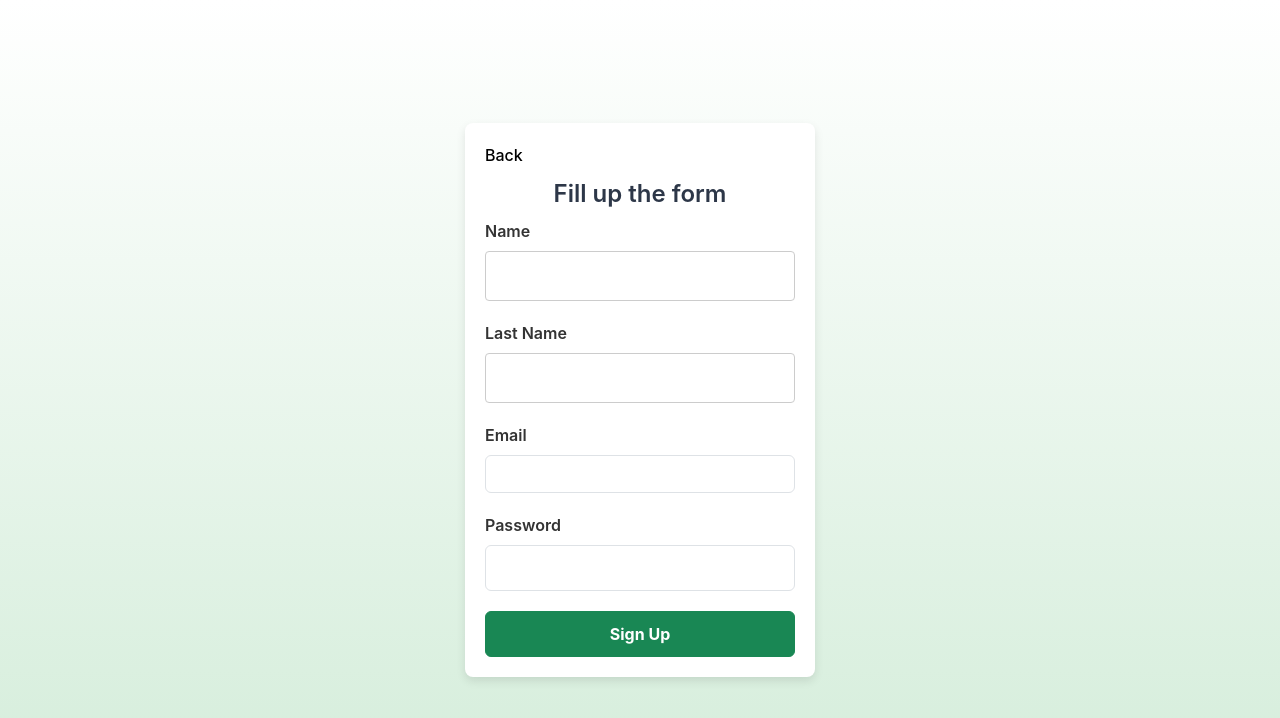
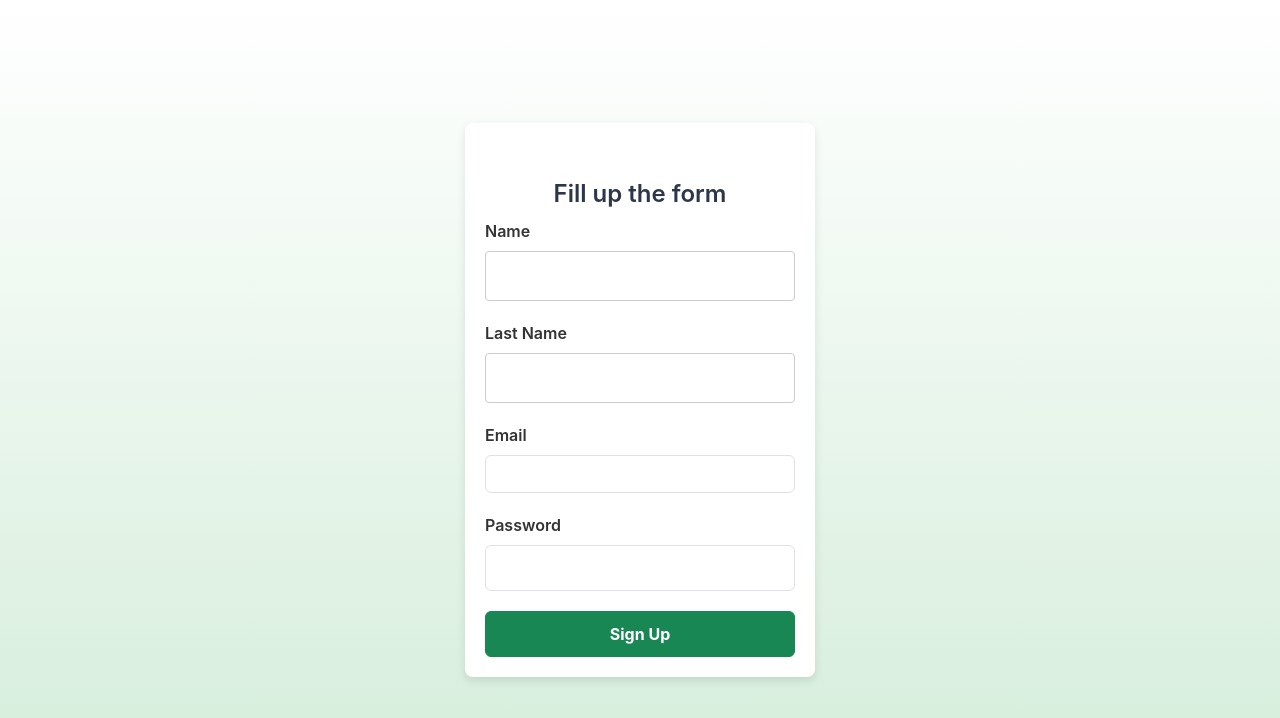
Before and after one commit to Rencealvarez/WebAetha, a React (Create React App) app: page /register in a window 1280 px wide. Shown: the top 718 px of the page. Built offline with nearby package versions, Linux system fonts and the light colour scheme.

Commit message:
style: Update back-link color to ensure visibility and consistency

```diff
--- a/src/pages/LearnMore.js
+++ b/src/pages/LearnMore.js
@@ -127,10 +127,10 @@ const LearnMore = () => {
           <div className="d-flex align-items-center">
             <Link
               to="/explore"
-              className="back-link"
+              className="back-link text-white"
               aria-label="Back to explore page"
             >
-              <i className="fas fa-arrow-left"></i>
+              <i className="fas fa-arrow-left text-white"></i>
               Back
             </Link>
           </div>
--- a/src/styles/learnmore.css
+++ b/src/styles/learnmore.css
@@ -65,7 +65,7 @@ body {
 }
 
 .back-link {
-  color: white;
+  color: white !important;
   text-decoration: none;
   display: flex;
   align-items: center;
@@ -74,7 +74,8 @@ body {
 }
 
 .back-link:hover {
-  color: var(--secondary-color);
+  color: white !important;
+  opacity: 0.8;
 }
 
 /* Hero Section */
```
